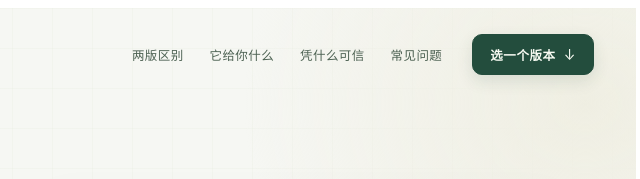
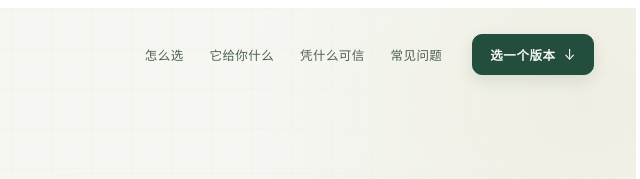
Before and after one commit to ld007379/lucidmap, a plain HTML site: page v3/index.html in a window 1280 px wide. Shown: the top 179 px of the page, 636-1276 px from the left. Drawn offline with Linux system fonts and the light colour scheme.

Commit message:
更新：2026-11-17 22:52

```diff
--- a/v3/index.html
+++ b/v3/index.html
@@ -464,7 +464,7 @@
       <b>清醒地图</b><small>LucidMap</small>
     </a>
     <div class="lm-nav-links">
-      <a href="#lm-versus">两版区别</a>
+      <a href="#lm-versus">怎么选</a>
       <a href="#lm-what">它给你什么</a>
       <a href="#lm-proof">凭什么可信</a>
       <a href="#lm-faq">常见问题</a>
```
